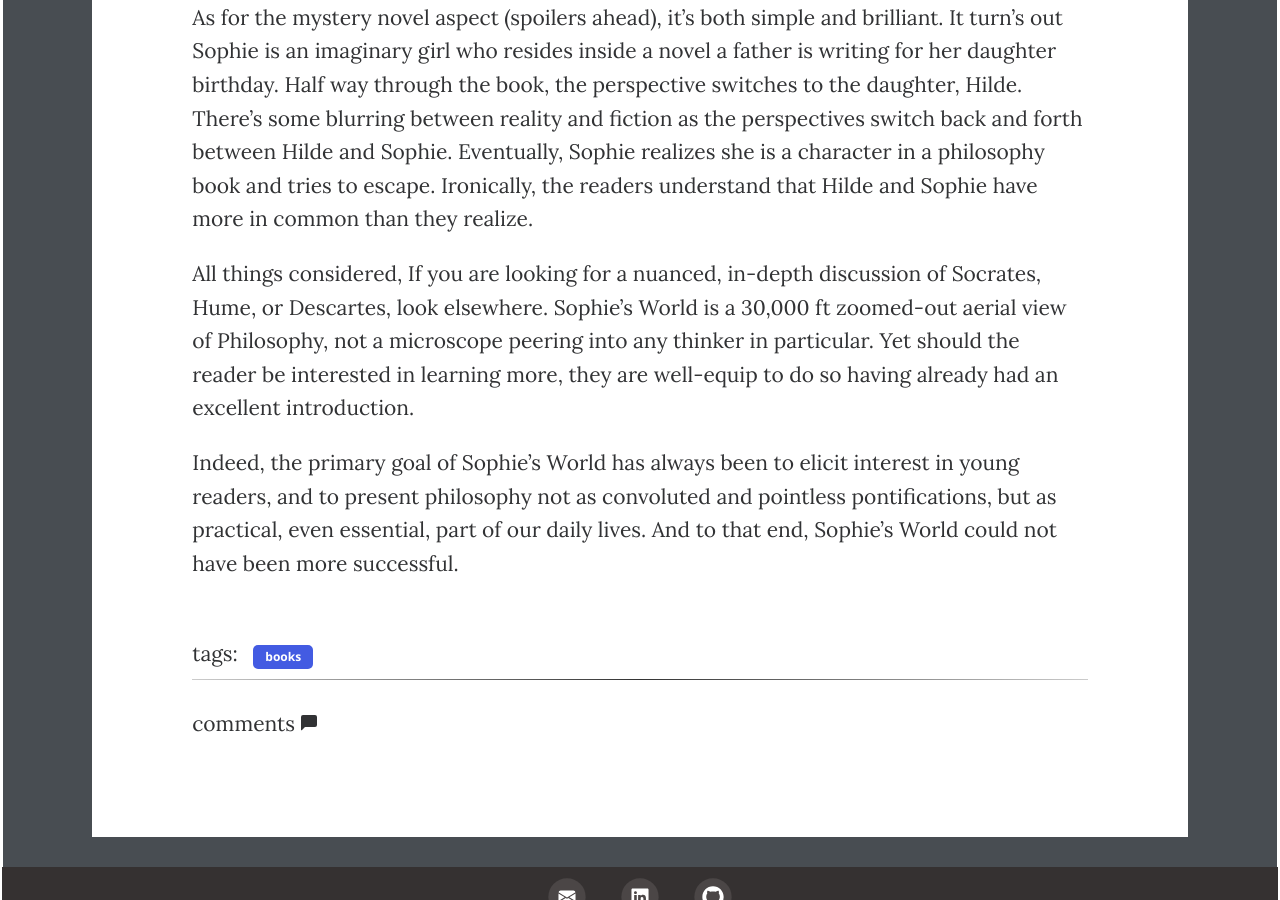
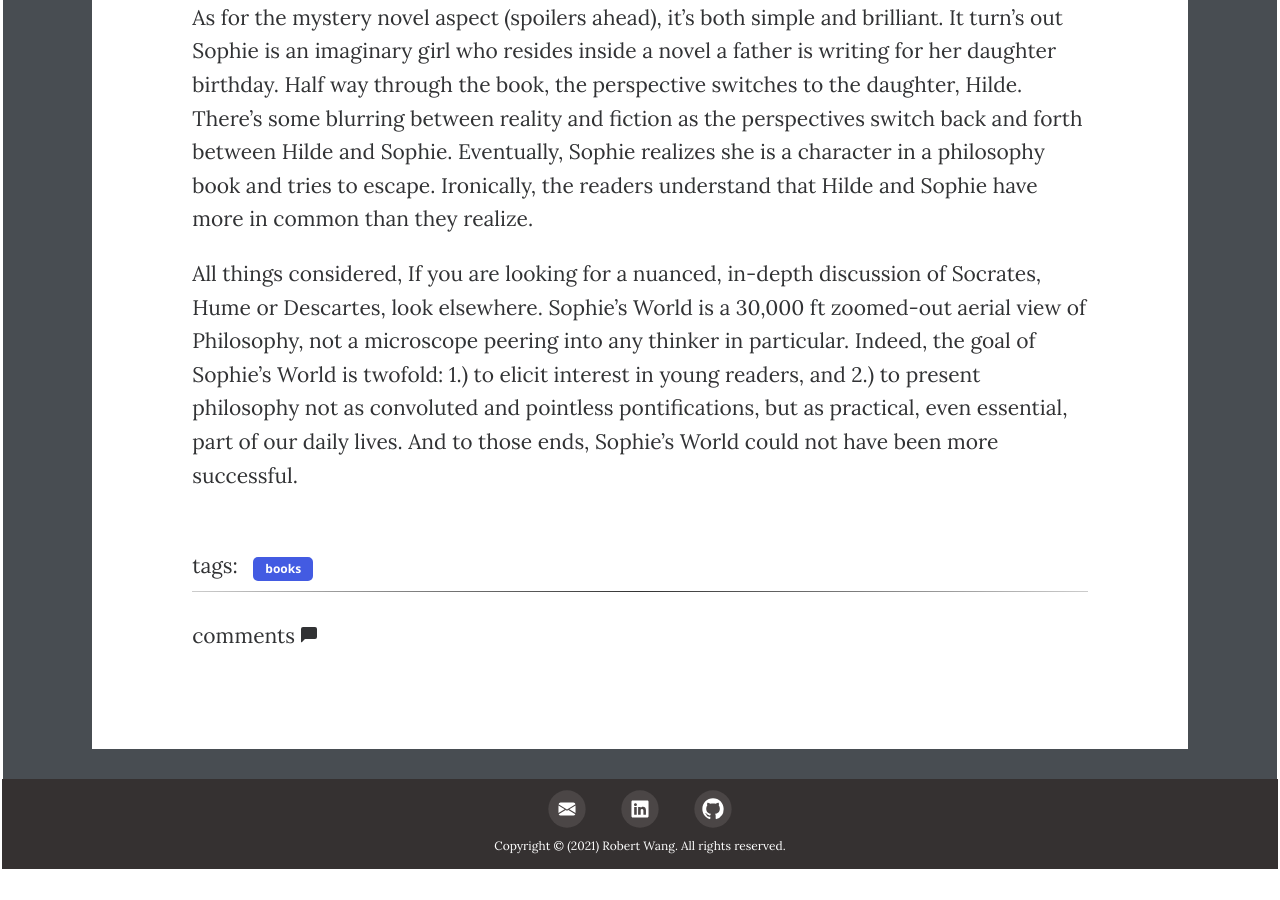
Before and after one commit to wcfrobert/wcfrobert.github.io, a Jekyll site: the page built from _posts/2023-11-13-sophiesworld.md, in a window 1280 px wide and 900 px high, scrolled down 1664 px. Built offline with Jekyll 4.4.1, drawn with Linux system fonts in a browser that asks for light colours; comment, search, counter and statistics services are not loaded; after the commit the page ends 2535 px from its top, so only the background shows below that.

Commit message:
article update

```diff
--- a/_posts/2023-11-13-sophiesworld.md
+++ b/_posts/2023-11-13-sophiesworld.md
@@ -42,6 +42,4 @@
 
 As for the mystery novel aspect (spoilers ahead), it's both simple and brilliant. It turn's out Sophie is an imaginary girl who resides inside a novel a father is writing for her daughter birthday. Half way through the book, the perspective switches to the daughter, Hilde. There's some blurring between reality and fiction as the perspectives switch back and forth between Hilde and Sophie. Eventually, Sophie realizes she is a character in a philosophy book and tries to escape. Ironically, the readers understand that Hilde and Sophie have more in common than they realize.
 
-All things considered, If you are looking for a nuanced, in-depth discussion of Socrates, Hume, or Descartes, look elsewhere. Sophie's World is a 30,000 ft zoomed-out aerial view of Philosophy, not a microscope peering into any thinker in particular. Yet should the reader be interested in learning more, they are well-equip to do so having already had an excellent introduction.
-
-Indeed, the primary goal of Sophie's World has always been to elicit interest in young readers, and to present philosophy not as convoluted and pointless pontifications, but as practical, even essential, part of our daily lives. And to that end, Sophie's World could not have been more successful.
+All things considered, If you are looking for a nuanced, in-depth discussion of Socrates, Hume or Descartes, look elsewhere. Sophie's World is a 30,000 ft zoomed-out aerial view of Philosophy, not a microscope peering into any thinker in particular. Indeed, the goal of Sophie's World is twofold: 1.) to elicit interest in young readers, and 2.) to present philosophy not as convoluted and pointless pontifications, but as practical, even essential, part of our daily lives. And to those ends, Sophie's World could not have been more successful.
```
